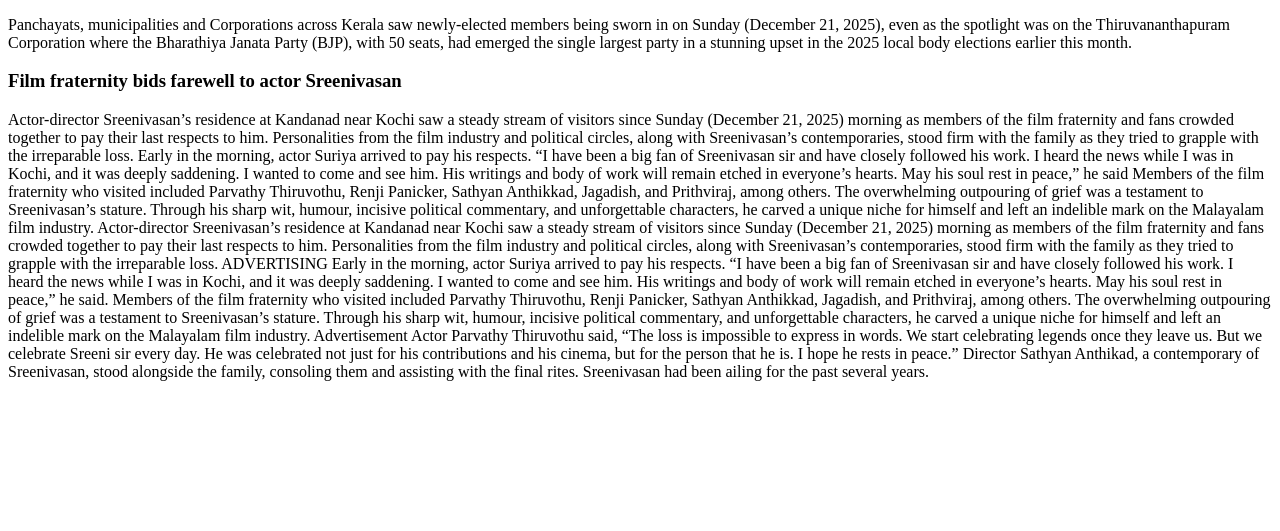
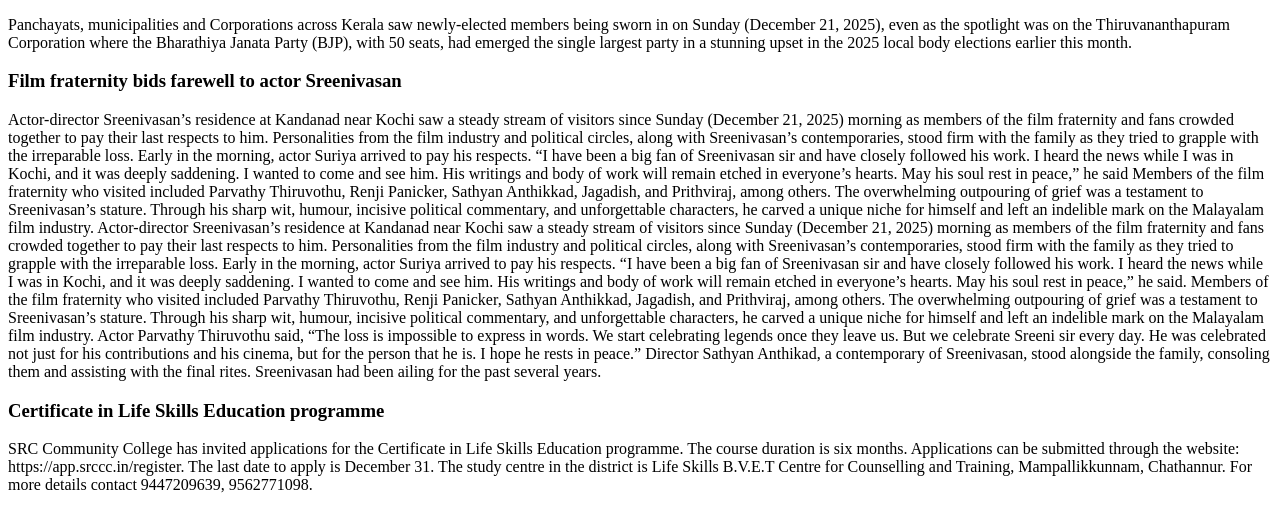
Before and after one commit to nisham1234/TraningRepository, a plain HTML site: page index.html in a window 1280 px wide. Shown: the part 105-636 px from the top of the page. Drawn offline with Linux system fonts and the light colour scheme.

Commit message:
second time modified html file

```diff
--- a/index.html
+++ b/index.html
@@ -26,17 +26,26 @@
 
     Actor-director Sreenivasan’s residence at Kandanad near Kochi saw a steady stream of visitors since Sunday (December 21, 2025) morning as members of the film fraternity and fans crowded together to pay their last respects to him. Personalities from the film industry and political circles, along with Sreenivasan’s contemporaries, stood firm with the family as they tried to grapple with the irreparable loss.
 
-ADVERTISING
+
 
 
      Early in the morning, actor Suriya arrived to pay his respects. “I have been a big fan of Sreenivasan sir and have closely followed his work. I heard the news while I was in Kochi, and it was deeply saddening. I wanted to come and see him. His writings and body of work will remain etched in everyone’s hearts. May his soul rest in peace,” he said.
 
     Members of the film fraternity who visited included Parvathy Thiruvothu, Renji Panicker, Sathyan Anthikkad, Jagadish, and Prithviraj, among others. The overwhelming outpouring of grief was a testament to Sreenivasan’s stature. Through his sharp wit, humour, incisive political commentary, and unforgettable characters, he carved a unique niche for himself and left an indelible mark on the Malayalam film industry.
 
-Advertisement
+
      Actor Parvathy Thiruvothu said, “The loss is impossible to express in words. We start celebrating legends once they leave us. But we celebrate Sreeni sir every day. He was celebrated not just for his contributions and his cinema, but for the person that he is. I hope he rests in peace.”
 
     Director Sathyan Anthikad, a contemporary of Sreenivasan, stood alongside the family, consoling them and assisting with the final rites. Sreenivasan had been ailing for the past several years.
+
+    </p>
+
+    <h3>Certificate in Life Skills Education programme</h3>
+
+    <p>
+
+     SRC Community College has invited applications for the Certificate in Life Skills Education programme. The course duration is six months. Applications can be submitted through the website: https://app.srccc.in/register. The last date to apply is December 31. The study centre in the district is Life Skills B.V.E.T Centre for Counselling and Training, Mampallikkunnam, Chathannur. For more details contact 9447209639, 9562771098.
+
 
     </p>
 
```
Lines whose indentation alone changed are shown as unchanged.
